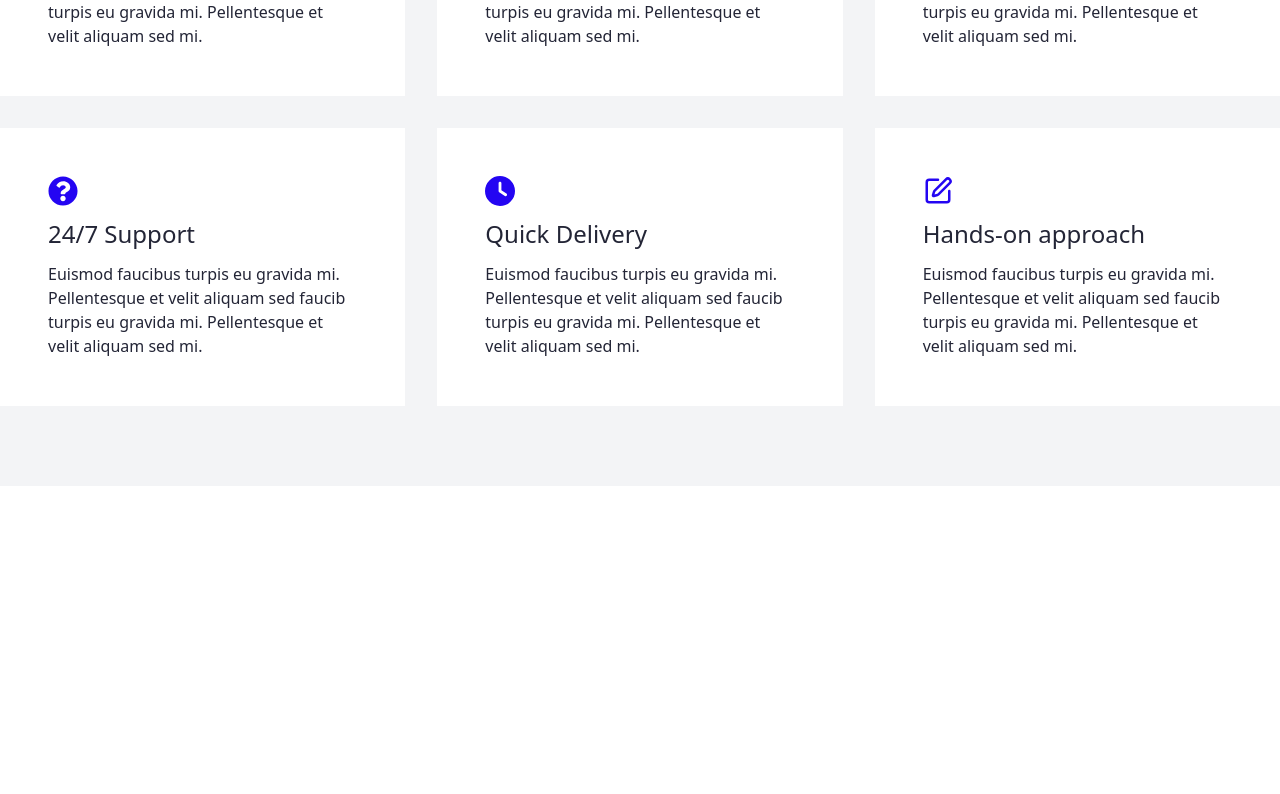
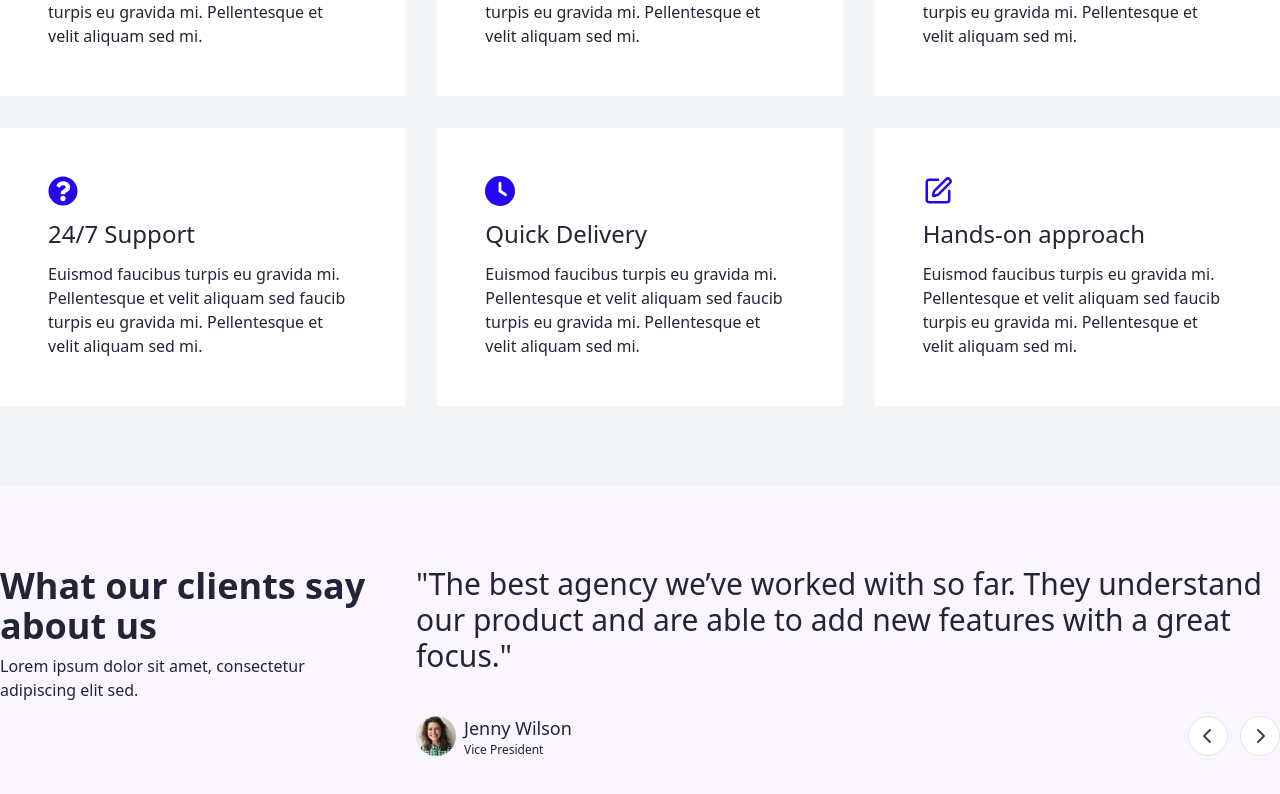
Before and after one commit to Sadat25/finsweet-p4, a React (Vite) app: page / in a window 1280 px wide. Shown: the part 2288-3082 px from the top of the page. Before the commit the page ends 2774 px from the top, so only its background shows below. Built offline with nearby package versions, Linux system fonts and the light colour scheme.

Commit message:
client reveiew

```diff
--- a/src/Pages/Litan/Home/Home.jsx
+++ b/src/Pages/Litan/Home/Home.jsx
@@ -2,6 +2,7 @@ import React from 'react'
 import HowWeWork from '../components/HowWeWork/HowWeWork'
 import OurProjects from '../components/OurProjects/OurProjects'
 import Features from '../components/Features/Features'
+import ClientsReview from '../components/ClientsReview/ClientsReview'
 
 const Home = () => {
   return (
@@ -9,6 +10,7 @@ const Home = () => {
         <HowWeWork/>
         <OurProjects/>
         <Features/>
+        <ClientsReview/>
     </div>
   )
 }
--- /dev/null
+++ b/src/Pages/Litan/components/ClientsReview/ClientsReview.jsx
@@ -0,0 +1,35 @@
+import React from 'react'
+import client from '../../images/client.png'
+import { FaChevronLeft, FaChevronRight } from 'react-icons/fa6'
+const ClientsReview = () => {
+    return (
+        <div className='py-10 md:py-20 bg-purple-50'>
+            <div className="container px-5 md:px-0">
+                <div className="flex justify-between gap-8 flex-col md:flex-row">
+                    <div className="md:w-4/12">
+                        <h2 className='text-4xl font-bold mb-2'>What our clients say about us</h2>
+                        <p>Lorem ipsum dolor sit amet, consectetur adipiscing elit sed.</p>
+                    </div>
+                    <div className="md:w-9/12">
+                        <h4 className='text-3xl font-medium mb-10'>"The best agency we’ve worked with so far. They understand our product and are able to add new features with a great focus."</h4>
+                        <div className="flex justify-between items-center">
+                            <div className="flex items-center gap-2">
+                                <img className='w-10 h-10 object-cover rounded-full' src={client} alt="client" />
+                                <div className="">
+                                    <h4 className='text-lg'>Jenny Wilson</h4>
+                                    <p className='text-xs'>Vice President</p>
+                                </div>
+                            </div>
+                            <div className="flex gap-3 items-center">
+                                <a href="/" className='bg-white border border-gray-200 h-10 w-10 rounded-full flex justify-center items-center text-gray-700 duration-300 hover:bg-Royal-Blue hover:text-white'><FaChevronLeft /></a>
+                                <a href="/" className='bg-white border border-gray-200 h-10 w-10 rounded-full flex justify-center items-center text-gray-700 duration-300 hover:bg-Royal-Blue hover:text-white'><FaChevronRight /></a>
+                            </div>
+                        </div>
+                    </div>
+                </div>
+            </div>
+        </div>
+    )
+}
+
+export default ClientsReview
```
Also changed, not shown: src/Pages/Litan/images/client.png (added).
